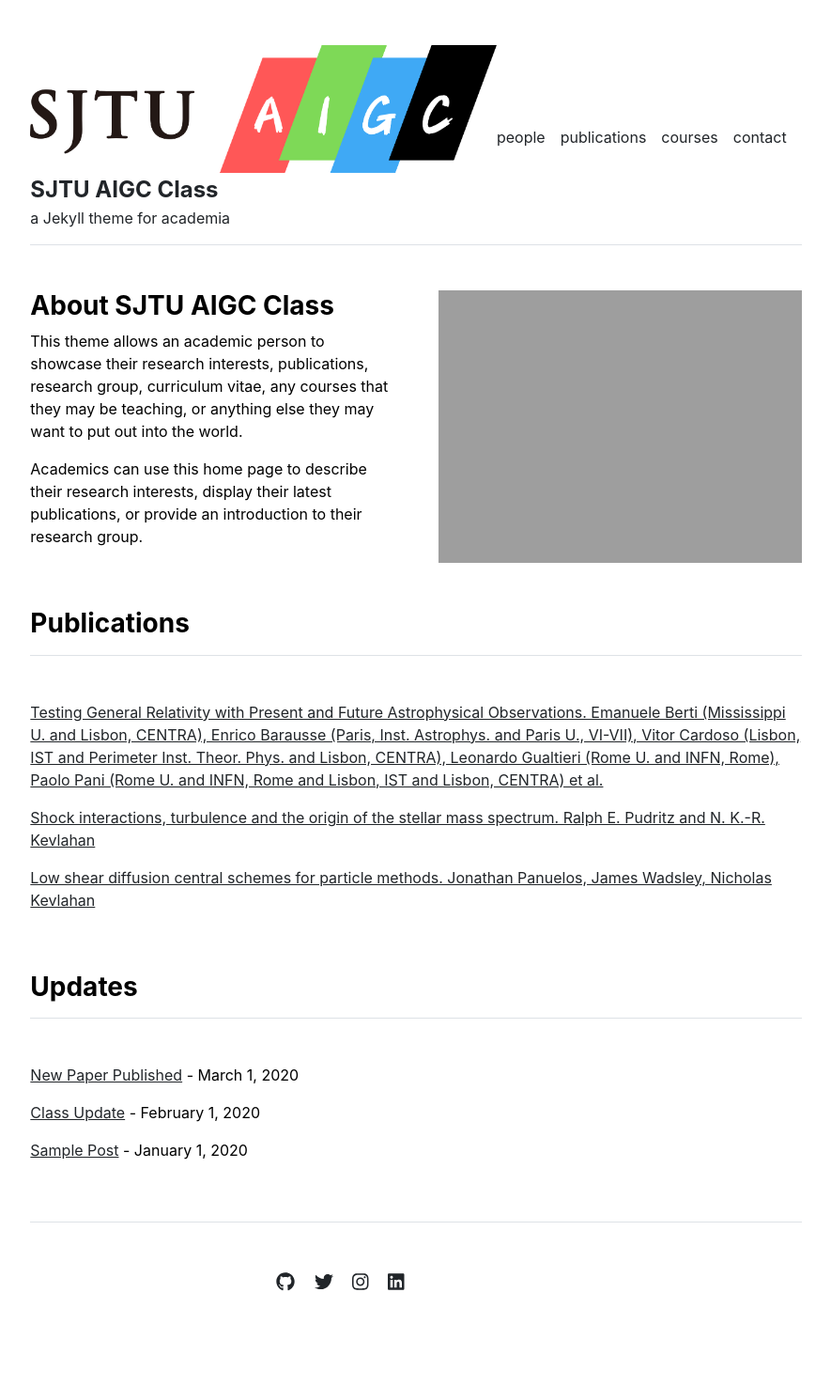
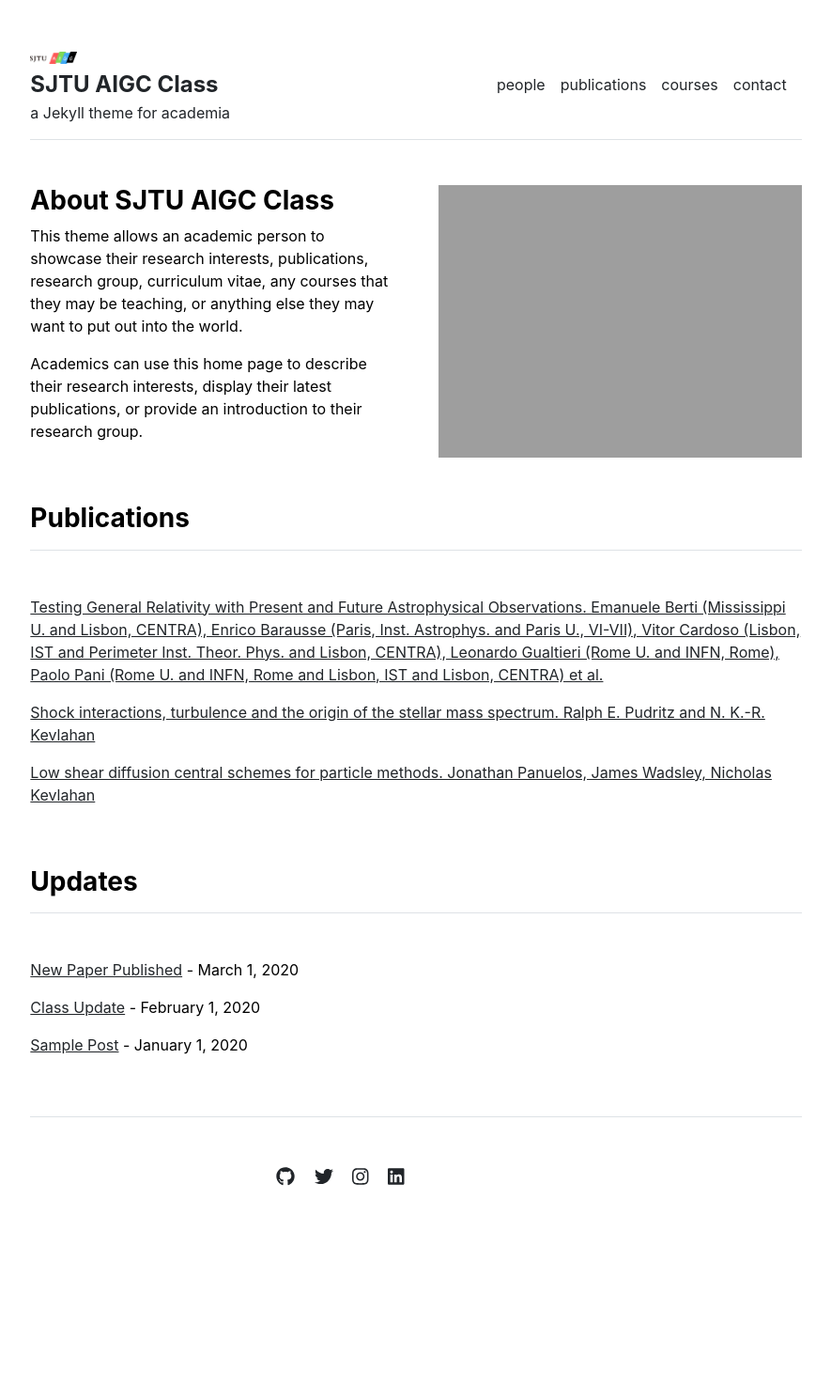
Before and after one commit to SJTU-AIGC/SJTU-AIGC.github.io, a Jekyll site: the page built from index.md, in a window 1280 px wide. Shown: the whole page at 94% size, without its empty margins (197-1082 px from the left). Built offline with Jekyll 4.4.1, drawn with Linux system fonts in a browser that asks for light colours; after the commit the page ends 1363 px from its top, so only the background shows below that.

Commit message:
Update header.html

```diff
--- a/_includes/header.html
+++ b/_includes/header.html
@@ -1,6 +1,6 @@
 <header class="d-flex flex-column flex-md-row align-items-center pb-3 mb-5 border-bottom">
   <div>
-    <img src="{{ site.github.url }}/assets/img/SJTU AIGC-logo-RGB.png" alt="Home" width="100%"/>
+    <img src="{{ site.github.url }}/assets/img/SJTU AIGC-logo-RGB.png" alt="SJTU-AIGC-Logo" width="10%"/>
     <a href="{{ site.github.url }}/" class="d-flex align-items-center text-decoration-none">
       <span class="fs-4 fw-bold">{{ site.title }}</span>
     </a>
```
